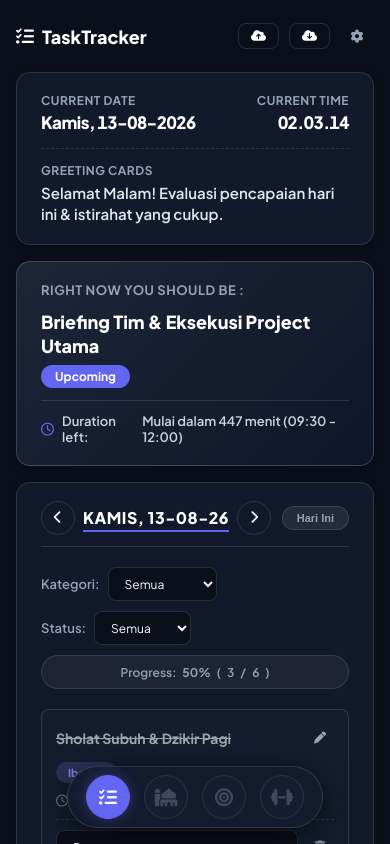
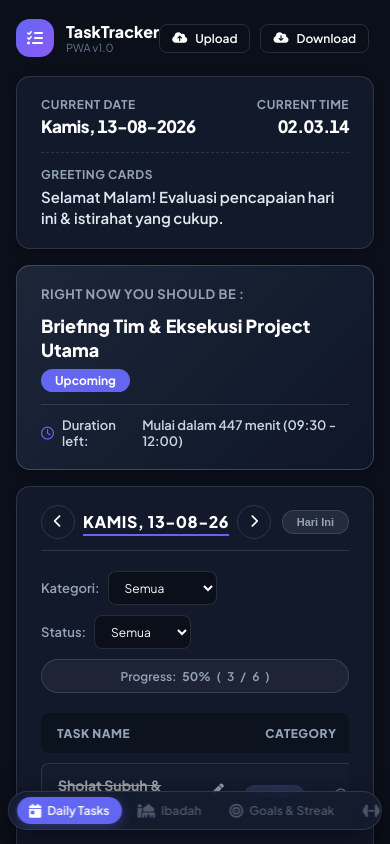
Before and after one commit to hasandz-ai/Android, a plain HTML site: page index.html in a window 390 px wide. Drawn offline with Linux system fonts and the light colour scheme.

Commit message:
refactor: simplify layout by removing sidebar in favor of a unified navigation bar and add null checks for UI elements

```diff
--- a/app.js
+++ b/app.js
@@ -631,19 +631,37 @@
   });
   document.getElementById('task-form').addEventListener('submit', handleSaveTask);
 
-  document.getElementById('open-settings-btn').addEventListener('click', openSettingsModal);
-  document.getElementById('sidebar-settings-btn').addEventListener('click', openSettingsModal);
-  document.getElementById('close-settings-modal').addEventListener('click', () => {
+  const openSettingsBtn = document.getElementById('open-settings-btn');
+  if (openSettingsBtn) openSettingsBtn.addEventListener('click', openSettingsModal);
+
+  const sidebarSettingsBtn = document.getElementById('sidebar-settings-btn');
+  if (sidebarSettingsBtn) sidebarSettingsBtn.addEventListener('click', openSettingsModal);
+
+  const closeSettingsBtn = document.getElementById('close-settings-modal');
+  if (closeSettingsBtn) closeSettingsBtn.addEventListener('click', () => {
     document.getElementById('settings-modal').classList.add('hidden');
   });
-  document.getElementById('save-settings-btn').addEventListener('click', saveSettings);
-  document.getElementById('reset-storage-btn').addEventListener('click', resetStorageData);
 
-  document.getElementById('quick-push-btn').addEventListener('click', pushDataToGoogleSheets);
-  document.getElementById('quick-pull-btn').addEventListener('click', pullDataFromGoogleSheets);
-  document.getElementById('sidebar-sync-btn').addEventListener('click', openSettingsModal);
-  document.getElementById('push-data-btn').addEventListener('click', pushDataToGoogleSheets);
-  document.getElementById('pull-data-btn').addEventListener('click', pullDataFromGoogleSheets);
+  const saveSettingsBtn = document.getElementById('save-settings-btn');
+  if (saveSettingsBtn) saveSettingsBtn.addEventListener('click', saveSettings);
+
+  const resetStorageBtn = document.getElementById('reset-storage-btn');
+  if (resetStorageBtn) resetStorageBtn.addEventListener('click', resetStorageData);
+
+  const quickPushBtn = document.getElementById('quick-push-btn');
+  if (quickPushBtn) quickPushBtn.addEventListener('click', pushDataToGoogleSheets);
+
+  const quickPullBtn = document.getElementById('quick-pull-btn');
+  if (quickPullBtn) quickPullBtn.addEventListener('click', pullDataFromGoogleSheets);
+
+  const sidebarSyncBtn = document.getElementById('sidebar-sync-btn');
+  if (sidebarSyncBtn) sidebarSyncBtn.addEventListener('click', openSettingsModal);
+
+  const pushDataBtn = document.getElementById('push-data-btn');
+  if (pushDataBtn) pushDataBtn.addEventListener('click', pushDataToGoogleSheets);
+
+  const pullDataBtn = document.getElementById('pull-data-btn');
+  if (pullDataBtn) pullDataBtn.addEventListener('click', pullDataFromGoogleSheets);
 }
 
 function changeDate(daysOffset) {
--- a/index.html
+++ b/index.html
@@ -28,9 +28,12 @@
 <body class="dark-mode">
   <div class="app-container">
 
-    <!-- Desktop Sidebar -->
-    <aside class="sidebar">
-      <div class="brand">
+    <!-- Main Content Area -->
+    <main class="main-content">
+
+      <!-- Global Header & Actions Bar -->
+      <div class="top-actions-bar">
+        <div class="brand-header">
           <div class="brand-logo">
             <i class="fa-solid fa-list-check"></i>
           </div>
@@ -40,49 +43,6 @@
           </div>
         </div>
 
-      <nav class="sidebar-nav">
-        <a href="#daily-tasks" class="nav-item active" data-tab="daily-tasks">
-          <i class="fa-solid fa-calendar-day"></i>
-          <span>Daily Tasks</span>
-        </a>
-        <a href="#ibadah" class="nav-item disabled" title="Segera hadir">
-          <i class="fa-solid fa-mosque"></i>
-          <span>Ibadah</span>
-          <span class="badge-soon">Soon</span>
-        </a>
-        <a href="#goals" class="nav-item disabled" title="Segera hadir">
-          <i class="fa-solid fa-bullseye"></i>
-          <span>Goals & Streak</span>
-          <span class="badge-soon">Soon</span>
-        </a>
-        <a href="#exercise" class="nav-item disabled" title="Segera hadir">
-          <i class="fa-solid fa-dumbbell"></i>
-          <span>Olahraga</span>
-          <span class="badge-soon">Soon</span>
-        </a>
-      </nav>
-
-      <div class="sidebar-footer">
-        <button id="sidebar-install-btn" class="sidebar-btn install-btn hidden">
-          <i class="fa-solid fa-download"></i> Install App
-        </button>
-        <button id="sidebar-sync-btn" class="sidebar-btn">
-          <i class="fa-solid fa-cloud-arrow-up"></i> Google Sync
-        </button>
-        <button id="sidebar-settings-btn" class="sidebar-btn text-btn">
-          <i class="fa-solid fa-gear"></i> Settings
-        </button>
-      </div>
-    </aside>
-
-    <!-- Main Content Area (Matches Wireframe Layout) -->
-    <main class="main-content">
-
-      <!-- Global Actions Bar (Top right icons for Sync/Settings/PWA) -->
-      <div class="top-actions-bar">
-        <div class="brand-mobile mobile-only">
-          <i class="fa-solid fa-list-check"></i> TaskTracker
-        </div>
         <div class="actions-right">
           <button id="mobile-install-btn" class="btn btn-primary btn-sm hidden">
             <i class="fa-solid fa-download"></i> Install
@@ -188,7 +148,9 @@
           </div>
         </div>
 
-        <!-- Table Column Headers (Wireframe Matching: Task name | Category | Time Estimate | Status) -->
+        <!-- Consistent 4-Column Table View Container (Desktop & Mobile) -->
+        <div class="task-table-scroll-wrapper">
+          <!-- Table Column Headers: Task name | Category | Time Estimate | Status -->
           <div class="task-table-headers">
             <div class="col-header col-task">Task name</div>
             <div class="col-header col-category">Category</div>
@@ -207,6 +169,7 @@
           <div class="task-items-wrapper" id="task-items-wrapper">
             <!-- Dynamic task rows generated via JS -->
           </div>
+        </div>
 
         <!-- Add Task Link / Button at Bottom Left of Card -->
         <div class="card-bottom-actions">
@@ -218,19 +181,26 @@
       </section>
     </main>
 
-    <!-- MOBILE CIRCULAR BOTTOM NAVIGATION (Section 4 matching 4 circles in wireframe) -->
-    <nav class="mobile-circular-nav">
-      <a href="#daily-tasks" class="circle-nav-btn active" data-tab="daily-tasks" title="Daily Tasks">
-        <i class="fa-solid fa-list-check"></i>
+    <!-- UNIFIED PILL NAVIGATION BAR (DESKTOP & MOBILE MODE) -->
+    <nav class="pill-navbar" id="pill-navbar">
+      <a href="#daily-tasks" class="pill-nav-item active" data-tab="daily-tasks">
+        <i class="fa-solid fa-calendar-day"></i>
+        <span>Daily Tasks</span>
       </a>
-      <a href="#ibadah" class="circle-nav-btn disabled" title="Ibadah (Soon)">
+      <a href="#ibadah" class="pill-nav-item disabled" title="Segera hadir">
         <i class="fa-solid fa-mosque"></i>
+        <span>Ibadah</span>
+        <span class="badge-soon">Soon</span>
       </a>
-      <a href="#goals" class="circle-nav-btn disabled" title="Goals (Soon)">
+      <a href="#goals" class="pill-nav-item disabled" title="Segera hadir">
         <i class="fa-solid fa-bullseye"></i>
+        <span>Goals & Streak</span>
+        <span class="badge-soon">Soon</span>
       </a>
-      <a href="#exercise" class="circle-nav-btn disabled" title="Olahraga (Soon)">
+      <a href="#exercise" class="pill-nav-item disabled" title="Segera hadir">
         <i class="fa-solid fa-dumbbell"></i>
+        <span>Olahraga</span>
+        <span class="badge-soon">Soon</span>
       </a>
     </nav>
   </div>
--- a/styles.css
+++ b/styles.css
@@ -72,6 +72,7 @@
 
 .app-container {
   display: flex;
+  flex-direction: column;
   width: 100vw;
   min-height: 100vh;
   position: relative;
@@ -86,34 +87,43 @@
   display: inline-block;
 }
 
-/* Desktop Sidebar */
-.sidebar {
-  width: 250px;
-  background: var(--bg-secondary);
-  border-right: 1px solid var(--border-color);
+/* Main Content Area */
+.main-content {
+  flex-grow: 1;
   display: flex;
   flex-direction: column;
-  padding: 24px 18px;
-  flex-shrink: 0;
-  z-index: 20;
+  gap: 20px;
+  min-height: 100vh;
+  overflow-y: auto;
+  padding: 24px 32px 110px 32px;
+  max-width: 1100px;
+  margin: 0 auto;
+  width: 100%;
 }
 
-.brand {
+/* Header Brand & Top Actions Bar */
+.top-actions-bar {
+  display: flex;
+  align-items: center;
+  justify-content: space-between;
+  min-height: 44px;
+}
+
+.brand-header {
   display: flex;
   align-items: center;
   gap: 12px;
-  margin-bottom: 32px;
 }
 
 .brand-logo {
-  width: 40px;
-  height: 40px;
+  width: 38px;
+  height: 38px;
   background: linear-gradient(135deg, var(--accent-primary), #8b5cf6);
   border-radius: var(--radius-md);
   display: flex;
   align-items: center;
   justify-content: center;
-  font-size: 18px;
+  font-size: 16px;
   color: #fff;
   flex-shrink: 0;
 }
@@ -124,7 +134,7 @@
 }
 
 .brand-info h2 {
-  font-size: 17px;
+  font-size: 16px;
   font-weight: 800;
   line-height: 1.2;
 }
@@ -134,51 +144,66 @@
   color: var(--text-muted);
 }
 
-.sidebar-nav {
+.actions-right {
   display: flex;
-  flex-direction: column;
-  gap: 8px;
-  flex-grow: 1;
+  align-items: center;
+  gap: 10px;
+  margin-left: auto;
 }
 
-.nav-item {
+/* UNIFIED PILL NAVIGATION BAR (DESKTOP & MOBILE MODE) */
+.pill-navbar {
+  position: fixed;
+  bottom: 24px;
+  left: 50%;
+  transform: translateX(-50%);
   display: flex;
   align-items: center;
-  gap: 12px;
-  padding: 12px 16px;
-  border-radius: var(--radius-md);
+  gap: 8px;
+  background: rgba(20, 28, 46, 0.92);
+  border: 1px solid var(--border-color);
+  padding: 6px 12px;
+  border-radius: var(--radius-full);
+  backdrop-filter: blur(16px);
+  z-index: 90;
+  box-shadow: 0 10px 32px rgba(0, 0, 0, 0.5);
+}
+
+.pill-nav-item {
+  display: inline-flex;
+  align-items: center;
+  gap: 8px;
+  padding: 8px 18px;
+  border-radius: var(--radius-full);
   color: var(--text-secondary);
   text-decoration: none;
-  font-size: 14px;
+  font-size: 13px;
   font-weight: 600;
   transition: var(--transition-fast);
+  white-space: nowrap;
 }
 
-.nav-item i {
-  width: 20px;
-  text-align: center;
-  font-size: 16px;
-  flex-shrink: 0;
+.pill-nav-item i {
+  font-size: 14px;
 }
 
-.nav-item:hover:not(.disabled) {
-  background: rgba(255, 255, 255, 0.05);
-  color: var(--text-primary);
+.pill-nav-item:hover:not(.disabled) {
+  background: rgba(255, 255, 255, 0.08);
+  color: #fff;
 }
 
-.nav-item.active {
+.pill-nav-item.active {
   background: var(--accent-primary);
   color: #ffffff;
-  box-shadow: 0 4px 16px var(--accent-glow);
+  box-shadow: 0 4px 14px var(--accent-glow);
 }
 
-.nav-item.disabled {
+.pill-nav-item.disabled {
   opacity: 0.45;
   cursor: not-allowed;
 }
 
 .badge-soon {
-  margin-left: auto;
   font-size: 10px;
   background: rgba(255, 255, 255, 0.1);
   padding: 2px 6px;
@@ -187,78 +212,6 @@
   display: inline-flex;
   align-items: center;
   justify-content: center;
-}
-
-.sidebar-footer {
-  display: flex;
-  flex-direction: column;
-  gap: 10px;
-  padding-top: 18px;
-  border-top: 1px solid var(--border-color);
-}
-
-.sidebar-btn {
-  width: 100%;
-  display: flex;
-  align-items: center;
-  justify-content: flex-start;
-  gap: 12px;
-  padding: 10px 14px;
-  border-radius: var(--radius-sm);
-  border: 1px solid var(--border-color);
-  background: rgba(255, 255, 255, 0.03);
-  color: var(--text-secondary);
-  font-size: 13px;
-  font-weight: 600;
-  cursor: pointer;
-  transition: var(--transition-fast);
-}
-
-.sidebar-btn i {
-  width: 18px;
-  text-align: center;
-  font-size: 14px;
-  flex-shrink: 0;
-}
-
-.sidebar-btn:hover { background: rgba(255, 255, 255, 0.08); color: #fff; }
-.sidebar-btn.install-btn { background: #10b981; color: #fff; border: none; }
-
-/* Main Content Area */
-.main-content {
-  flex-grow: 1;
-  display: flex;
-  flex-direction: column;
-  gap: 20px;
-  height: 100vh;
-  overflow-y: auto;
-  padding: 24px 32px 100px 32px;
-  max-width: 1200px;
-  margin: 0 auto;
-  width: 100%;
-}
-
-/* Top Actions Bar */
-.top-actions-bar {
-  display: flex;
-  align-items: center;
-  justify-content: space-between;
-  min-height: 40px;
-}
-
-.brand-mobile {
-  font-size: 18px;
-  font-weight: 800;
-  color: #fff;
-  align-items: center;
-  gap: 8px;
-}
-
-.actions-right {
-  display: flex;
-  align-items: center;
-  gap: 10px;
-  margin-left: auto;
 }
 
 /* ==========================================
@@ -539,11 +492,26 @@
   height: 34px;
 }
 
-/* 4 Column Header Row */
+/* ==========================================
+   CONSISTENT 4-COLUMN TASK TABLE (DESKTOP & MOBILE)
+   ========================================== */
+.task-table-scroll-wrapper {
+  width: 100%;
+  overflow-x: auto;
+  -webkit-overflow-scrolling: touch;
+  border-radius: var(--radius-sm);
+}
+
+.task-table-headers,
+.task-table-row {
+  display: grid;
+  grid-template-columns: 2.2fr 1fr 1.1fr 1.2fr;
+  gap: 12px;
+  min-width: 560px; /* guarantees consistent 4 columns even on small screens */
+  align-items: center;
+}
+
 .task-table-headers {
-  display: grid;
-  grid-template-columns: 2fr 1fr 1.2fr 1.2fr;
-  gap: 12px;
   padding: 12px 16px;
   background: rgba(0, 0, 0, 0.25);
   border-radius: var(--radius-sm);
@@ -552,7 +520,6 @@
   color: var(--text-secondary);
   text-transform: uppercase;
   letter-spacing: 0.5px;
-  align-items: center;
 }
 
 .col-header {
@@ -564,14 +531,11 @@
   display: flex;
   flex-direction: column;
   gap: 10px;
+  margin-top: 10px;
 }
 
 /* Dynamic Task Row */
 .task-table-row {
-  display: grid;
-  grid-template-columns: 2fr 1fr 1.2fr 1.2fr;
-  gap: 12px;
-  align-items: center;
   padding: 12px 16px;
   background: var(--bg-secondary);
   border: 1px solid var(--border-color);
@@ -592,7 +556,7 @@
 
 .col-task {
   display: flex;
-  align-items: center;
+  align-items: flex-start;
   min-width: 0;
 }
 
@@ -601,7 +565,7 @@
   font-weight: 700;
   color: var(--text-primary);
   display: flex;
-  align-items: center;
+  align-items: flex-start;
   justify-content: space-between;
   gap: 8px;
   width: 100%;
@@ -612,6 +576,8 @@
   flex: 1;
   min-width: 0;
   word-break: break-word;
+  white-space: normal; /* wraps long titles onto multiple lines/rows within column 1 */
+  line-height: 1.35;
 }
 
 .task-table-row.status-done .task-title-text {
@@ -717,13 +683,6 @@
 .btn-add-task-link:hover {
   background: rgba(255, 255, 255, 0.08);
   color: var(--accent-primary);
-}
-
-/* ==========================================
-   MOBILE CIRCULAR NAVIGATION
-   ========================================== */
-.mobile-circular-nav {
-  display: none;
 }
 
 /* ==========================================
@@ -898,13 +857,8 @@
    ========================================== */
 
 @media (max-width: 768px) {
-  .mobile-only { display: flex !important; align-items: center; gap: 8px; }
-  .desktop-only { display: none !important; }
-
-  .sidebar { display: none; }
-
   .main-content {
-    padding: 16px 16px 90px 16px;
+    padding: 16px 16px 95px 16px;
     gap: 16px;
   }
 
@@ -958,66 +912,22 @@
     justify-content: center;
   }
 
-  .task-table-headers {
-    display: none;
+  .pill-navbar {
+    bottom: 14px;
+    gap: 4px;
+    padding: 5px 8px;
+    max-width: 96vw;
+    overflow-x: auto;
   }
 
-  .task-table-row {
-    grid-template-columns: 1fr;
-    gap: 10px;
-    padding: 14px;
+  .pill-nav-item {
+    padding: 6px 12px;
+    font-size: 12px;
+    gap: 6px;
   }
 
-  .col-status {
-    justify-content: space-between;
-    padding-top: 10px;
-    border-top: 1px dashed var(--border-color);
-    width: 100%;
-  }
-
-  .mobile-circular-nav {
-    display: flex;
-    position: fixed;
-    bottom: 16px;
-    left: 50%;
-    transform: translateX(-50%);
-    gap: 14px;
-    background: rgba(20, 28, 46, 0.95);
-    border: 1px solid var(--border-color);
-    padding: 8px 18px;
-    border-radius: var(--radius-full);
-    backdrop-filter: blur(12px);
-    z-index: 50;
-    box-shadow: 0 8px 32px rgba(0, 0, 0, 0.6);
-    align-items: center;
-    justify-content: center;
-  }
-
-  .circle-nav-btn {
-    width: 44px;
-    height: 44px;
-    border-radius: 50%;
-    border: 1.5px solid rgba(255, 255, 255, 0.25);
-    background: rgba(30, 41, 59, 0.8);
-    color: var(--text-secondary);
-    display: flex;
-    align-items: center;
-    justify-content: center;
-    font-size: 18px;
-    text-decoration: none;
-    transition: var(--transition-fast);
-    flex-shrink: 0;
-  }
-
-  .circle-nav-btn.active {
-    background: var(--accent-primary);
-    color: #ffffff;
-    border-color: var(--accent-primary);
-    box-shadow: 0 0 14px var(--accent-glow);
-  }
-
-  .circle-nav-btn.disabled {
-    opacity: 0.35;
+  .pill-nav-item .badge-soon {
+    display: none;
   }
 
   .toast-container {
```
Lines whose indentation alone changed are shown as unchanged.
